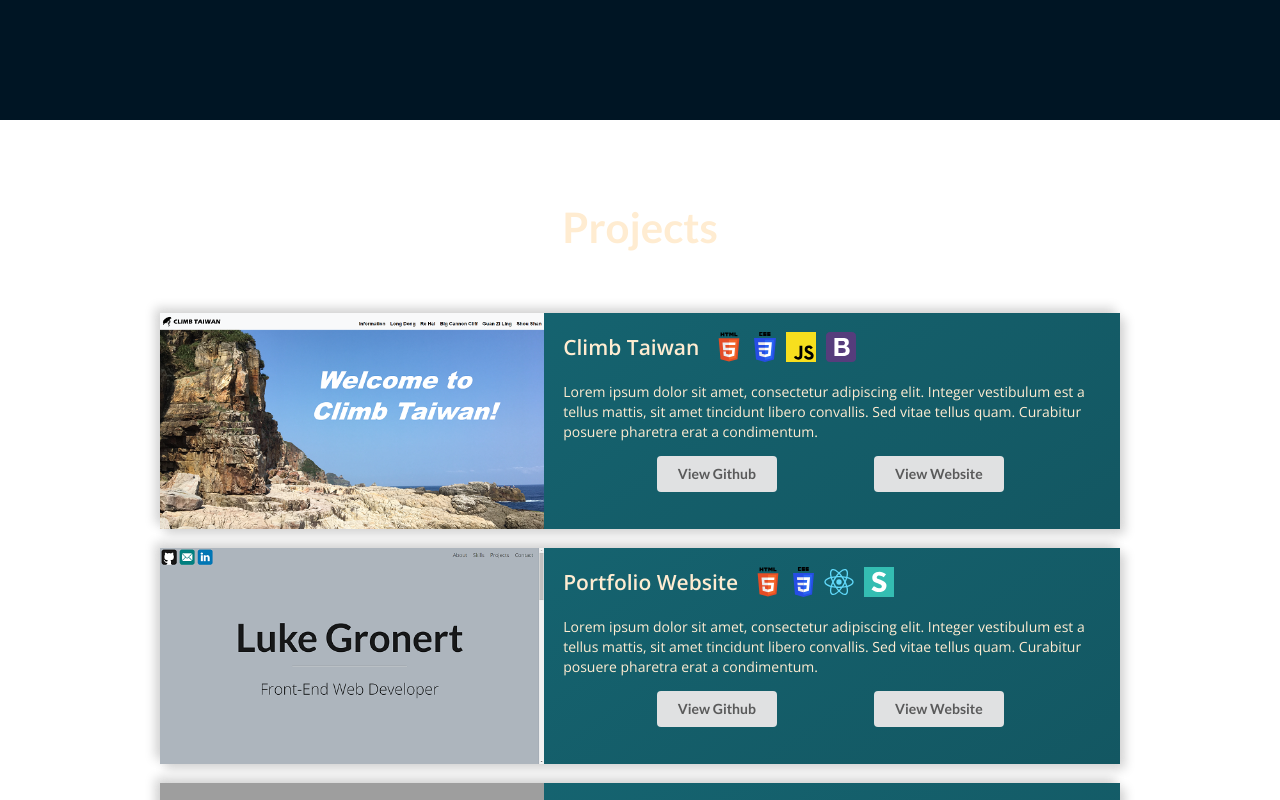
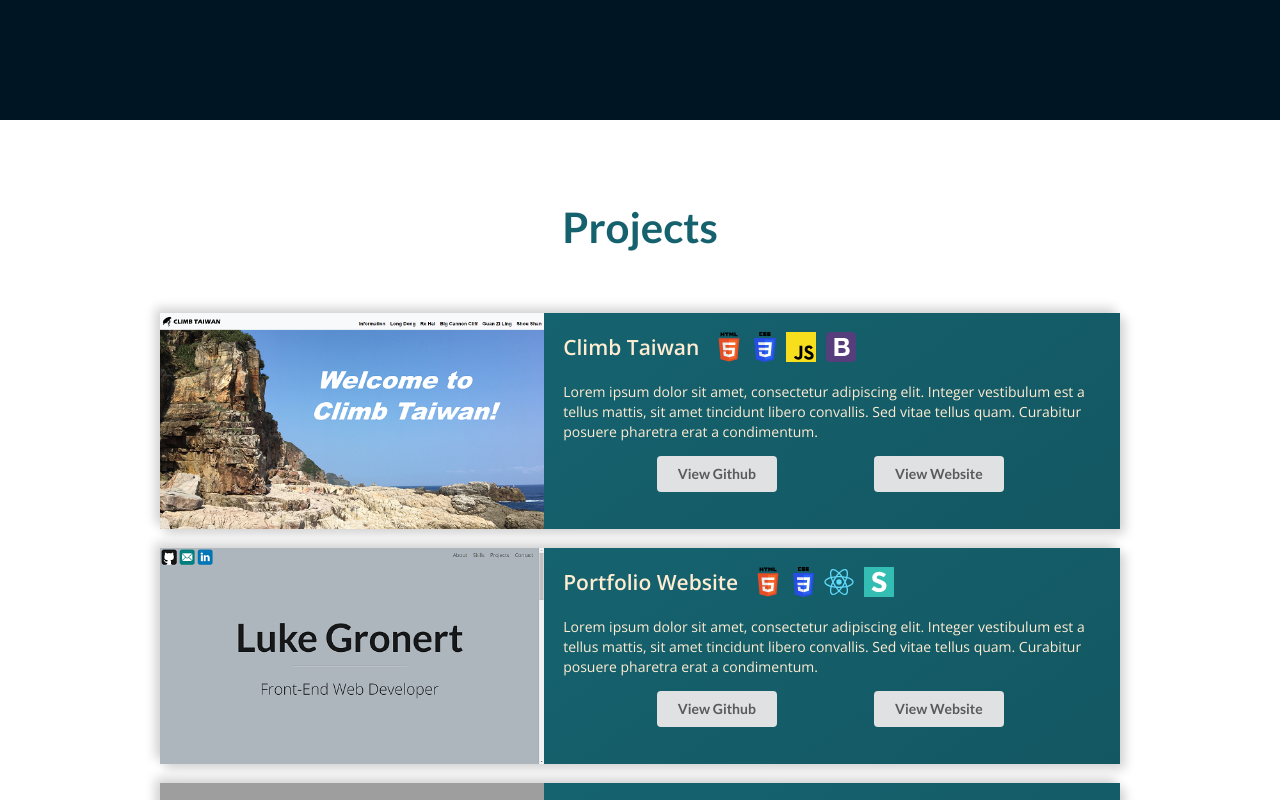
Before and after one commit to lukegronert/lukegronert.github.io, a React (Create React App) app: page / in a window 1280 px wide. Shown: the part 2280-3080 px from the top of the page. Built offline with nearby package versions, Linux system fonts and the light colour scheme; grey boxes are pictures that could not be loaded.

Commit message:
Fixed Projects headline color to correct color

```diff
--- a/src/styles/projects.css
+++ b/src/styles/projects.css
@@ -5,7 +5,7 @@
 .projects-section {
   min-height: 100vh;
   padding-top: 10vh;
-  color: #ffecd1;
+  color: #15616d;
 }
 
 .project-display {
```
